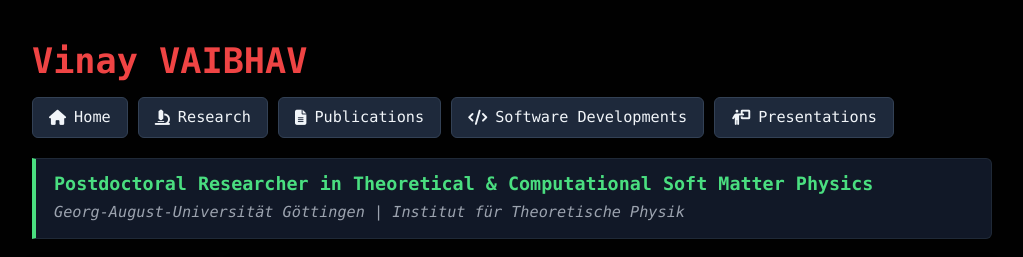
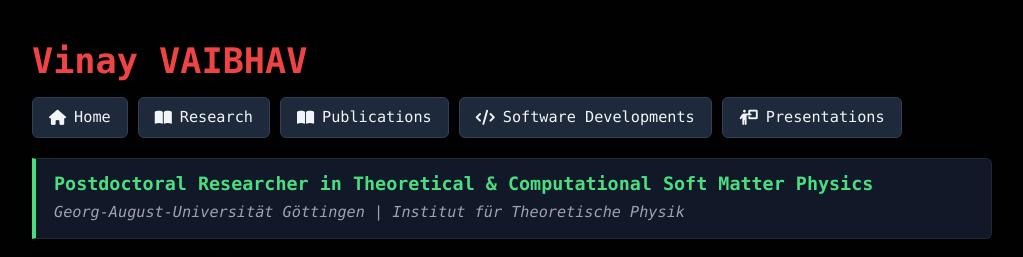
Before and after one commit to vinayphys/vinayphys.github.io, a Jekyll site: the page built from index.md, in a window 1280 px wide. Shown: the top 257 px of the page, without its empty margins (128-1151 px from the left). Built offline with Jekyll 4.4.1, drawn with Linux system fonts in a browser that asks for light colours; our own code applies the rules of GitHub Pages for plain Markdown files; a style sheet for code colours, icons or effects is not loaded; grey boxes are pictures that could not be loaded.

Commit message:
Update default.html

```diff
--- a/_layouts/default.html
+++ b/_layouts/default.html
@@ -15,12 +15,35 @@
     <link rel="apple-touch-icon" sizes="180x180" href="{{ '/files/apple-touch-icon.png' | relative_url }}" />
     <link rel="manifest" href="{{ '/files/site.webmanifest' | relative_url }}" />
 
-    <!-- Stylesheets -->
-    <link rel="stylesheet" href="{{ '/stylesheets/styles.css' | relative_url }}">
+    <!-- Stylesheets with Cache-Busting -->
+    <link rel="stylesheet" href="{{ '/stylesheets/styles.css' | relative_url }}?v={{ site.time | date: '%s' }}">
 
     <!-- FontAwesome & Academicons -->
     <link rel="stylesheet" href="https://cdnjs.cloudflare.com/ajax/libs/font-awesome/6.5.1/css/all.min.css">
     <link rel="stylesheet" href="https://cdn.jsdelivr.net/gh/jpswalsh/academicons@1/css/academicons.min.css">
+
+    <!-- MathJax for LaTeX Support -->
+    <script>
+      MathJax = {
+        tex: {
+          inlineMath: [['$', '$'], ['\\(', '\\)']],
+          displayMath: [['$$', '$$'], ['\\[', '\\]']]
+        }
+      };
+    </script>
+    <script id="MathJax-script" async src="https://cdn.jsdelivr.net/npm/mathjax@3/es5/tex-mml-chtml.js"></script>
+
+    <!-- Google Analytics GA4 -->
+    {% if site.google_analytics %}
+    <script async src="https://www.googletagmanager.com/gtag/js?id={{ site.google_analytics }}"></script>
+    <script>
+      window.dataLayer = window.dataLayer || [];
+      function gtag(){dataLayer.push(arguments);}
+      gtag('js', new Date());
+
+      gtag('config', '{{ site.google_analytics }}');
+    </script>
+    {% endif %}
   </head>
   <body>
     <div class="wrapper">
@@ -34,8 +57,8 @@
         <!-- Navigation Buttons Bar -->
         <ul class="nav-bar">
           <li><a href="{{ '/' | absolute_url }}"><i class="fa-solid fa-house"></i> Home</a></li>
-          <li><a href="{{ '/Research' | absolute_url }}"><i class="fa-solid fa-microscope"></i> Research</a></li>
-          <li><a href="{{ '/Publications' | absolute_url }}"><i class="fa-solid fa-file-lines"></i> Publications</a></li>
+          <li><a href="{{ '/Research' | absolute_url }}"><i class="fa-solid fa-book-open"></i> Research</a></li>
+          <li><a href="{{ '/Publications' | absolute_url }}"><i class="fa-solid fa-book-open"></i> Publications</a></li>
           <li><a href="{{ '/Software_development' | absolute_url }}"><i class="fa-solid fa-code"></i> Software Developments</a></li>
           <li><a href="https://speakerdeck.com/vinayphys" target="_blank"><i class="fa-solid fa-person-chalkboard"></i> Presentations</a></li>
         </ul>
@@ -61,19 +84,5 @@
 
       </section>
     </div>
-
-    <script src="{{ '/assets/js/scale.fix.js' | relative_url }}"></script>
-
-    {% if site.google_analytics %}
-      <!-- Google tag (gtag.js) -->
-      <script async src="https://www.googletagmanager.com/gtag/js?id={{ site.google_analytics }}"></script>
-      <script>
-        window.dataLayer = window.dataLayer || [];
-        function gtag(){dataLayer.push(arguments);}
-        gtag('js', new Date());
-
-        gtag('config', '{{ site.google_analytics }}');
-      </script>
-    {% endif %}
   </body>
 </html>
```
